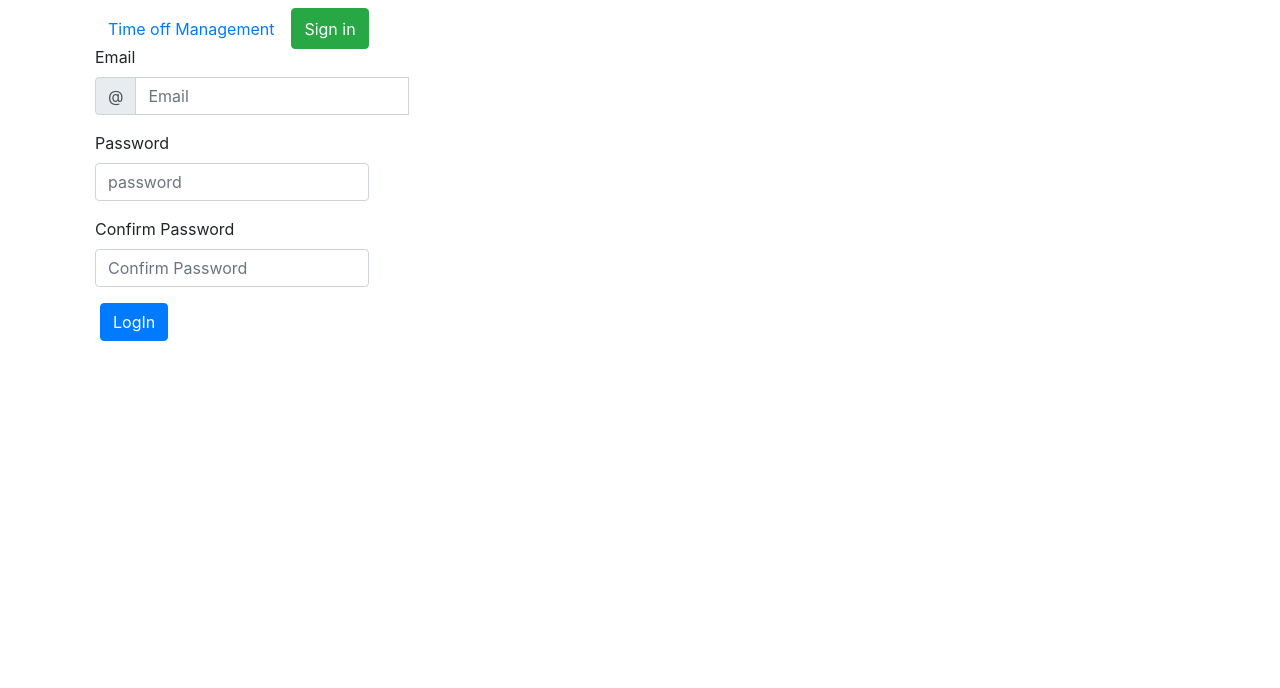
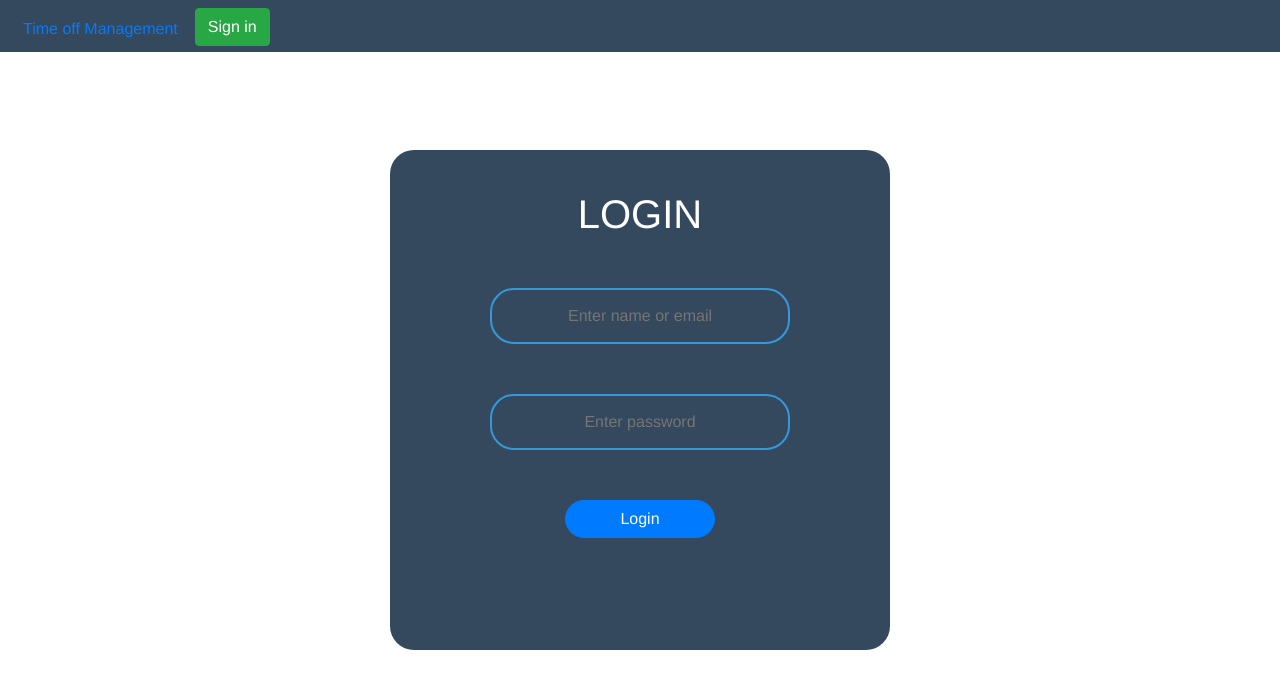
Before and after one commit to Oracle10gee/timeoff-app, a React (Create React App) app: page /Login in a window 1280 px wide. Shown: the top 688 px of the page. Built offline with nearby package versions, Linux system fonts and the light colour scheme; the HTML template or start-up script is replaced by a standard one.

Commit message:
new commit

```diff
--- a/src/App.css
+++ b/src/App.css
@@ -6,3 +6,61 @@
   width: 300px;
   height: 400px;
 } */
+
+
+
+
+.form-container{
+  margin: 0;
+  padding: 0;
+  font-family: sans-serif;
+  background: #34495e;
+}
+.box{
+  width: 500px;
+  height: 500px;
+  padding: 40px;
+  position: absolute;
+  top: 50%;
+  left: 50%;
+  transform: translate(-50%, -50%);
+  background: #34495e;
+  text-align: center;
+  border-radius: 24px;
+  font-family: 'Franklin Gothic Medium', 'Arial Narrow', Arial, sans-serif;
+}
+.box:hover{
+  box-shadow: 2px 5px 10px rgb(0, 255, 64);
+
+}
+.box h1{
+  color: white;
+  font-weight: 500;
+}
+.box input[type = "text"], .box input[type = "password"]{
+  border: 0;
+  background: none;
+  display: block;
+  margin: 50px auto;
+  text-align: center;
+  border: 2px solid #3498db;
+  padding: 14px 10px;
+  width: 300px;
+  outline: none;
+  color: white;
+  border-radius: 24px;
+  transition: 0.25s;
+}
+#button{
+  width: 150px;
+  border-radius: 24px;
+}
+.navbar{
+  background: #34495e;
+  padding-bottom: 15px;
+  font-family: 'Franklin Gothic Medium', 'Arial Narrow', Arial, sans-serif;
+}
+.box input[type = "text"]:focus, .box input[type = "password"]:focus{
+  width: 280px;
+  border-color: #2ecc71;
+}
--- a/src/LandingPage.js
+++ b/src/LandingPage.js
@@ -12,9 +12,9 @@ export default class LandingPage extends Component {
 
                 </Link>
                   <p class="card-text text-center"  >Open source, simple yet powerful absence management software for small and medium size business.</p>
-                  <p class='text-center'>Endorsed by&nbsp;<a href="https://bootstrapstudio.io/releases/app/4.1.2/#">hundreds&nbsp;</a>of software developers</p>
+                  <p class='text-center'>Endorsed by&nbsp;<a href="#">hundreds&nbsp;</a>of software developers</p>
                   <Link to="/SignUp">
-                  <button class="btn btn-success">Sign Up</button>
+                  <button class="btn btn-primary">Sign Up</button>
                   </Link>
                 </div>
 
--- a/src/Login.js
+++ b/src/Login.js
@@ -14,85 +14,116 @@
 
 
 
-import React, {Component} from 'react';
-import Form , {Col} from 'react-bootstrap/Form';
-import {Button} from 'react-bootstrap';
-import '../src/index.css';
-import InputGroup from 'react-bootstrap/InputGroup';
-import Navbar from "./Navbar";
+// import React, {Component} from 'react';
+// import Form , {Col} from 'react-bootstrap/Form';
+// import {Button} from 'react-bootstrap';
+// import '../src/index.css';
+// import InputGroup from 'react-bootstrap/InputGroup';
+// import Navbar from "./Navbar";
 
-class Login extends Component{
-    constructor(...args) {
-      super(...args);
+// class Login extends Component{
+//     constructor(...args) {
+//       super(...args);
 
-      this.state = { validated: false };
-      this.handleSubmit=this.handleSubmit.bind(this);
-    }
+//       this.state = { validated: false };
+//       this.handleSubmit=this.handleSubmit.bind(this);
+//     }
 
-    handleSubmit(event) {
-      const form = event.currentTarget;
-      if (form.checkValidity() === false) {
-        event.preventDefault();
-        event.stopPropagation();
-      }
-      this.setState({ validated: true });
-    }
+//     handleSubmit(event) {
+//       const form = event.currentTarget;
+//       if (form.checkValidity() === false) {
+//         event.preventDefault();
+//         event.stopPropagation();
+//       }
+//       this.setState({ validated: true });
+//     }
 
-      render(){
-        const { validated } = this.state;
-          return(
-        <div className="container">
-          <Navbar id="special" style={{float: "left"}}/>
-         <div>
-        <Form className="container"
-          noValidate
-          validated={validated}
-          onSubmit={e => this.handleSubmit(e)}
-        >
-          <Form.Row>
-            <Form.Group as={Col} md="4" controlId="validationCustomUsername">
-              <Form.Label>Email</Form.Label>
-              <InputGroup>
-                <InputGroup.Prepend>
-                  <InputGroup.Text id="inputGroupPrepend" pattern=".+@.+\..+" >@</InputGroup.Text>
-                </InputGroup.Prepend>
-                <Form.Control
-                  type="email"
-                  placeholder="Email"
-                  aria-describedby="inputGroupPrepend"
-                  required
-                />
-                <Form.Control.Feedback type="invalid">
-                  Please choose a valid email.
-                </Form.Control.Feedback>
-              </InputGroup>
-            </Form.Group>
-          </Form.Row>
-          <Form.Row>
-          <Form.Group as={Col} md="4" controlId="validationCustom03">
-              <Form.Label>Password</Form.Label>
-              <Form.Control type="password" min="6" max="10" placeholder="password" required />
-              <Form.Control.Feedback type="invalid">
-                Please provide a password
-              </Form.Control.Feedback>
-        </Form.Group>
-    </Form.Row>
+//       render(){
+//         const { validated } = this.state;
+//           return(
+//         <div className="container">
+//           <Navbar id="special" style={{float: "left"}}/>
+//          <div>
+//         <Form className="container"
+//           noValidate
+//           validated={validated}
+//           onSubmit={e => this.handleSubmit(e)}
+//         >
+//           <Form.Row>
+//             <Form.Group as={Col} md="4" controlId="validationCustomUsername">
+//               <Form.Label>Email</Form.Label>
+//               <InputGroup>
+//                 <InputGroup.Prepend>
+//                   <InputGroup.Text id="inputGroupPrepend" pattern=".+@.+\..+" >@</InputGroup.Text>
+//                 </InputGroup.Prepend>
+//                 <Form.Control
+//                   type="email"
+//                   placeholder="Email"
+//                   aria-describedby="inputGroupPrepend"
+//                   required
+//                 />
+//                 <Form.Control.Feedback type="invalid">
+//                   Please choose a valid email.
+//                 </Form.Control.Feedback>
+//               </InputGroup>
+//             </Form.Group>
+//           </Form.Row>
+//           <Form.Row>
+//           <Form.Group as={Col} md="4" controlId="validationCustom03">
+//               <Form.Label>Password</Form.Label>
+//               <Form.Control type="password" min="6" max="10" placeholder="password" required />
+//               <Form.Control.Feedback type="invalid">
+//                 Please provide a password
+//               </Form.Control.Feedback>
+//         </Form.Group>
+//     </Form.Row>
 
-          <Form.Row>
-          <Form.Group as={Col} md="4" controlId="validationCustom03">
-              <Form.Label>Confirm Password</Form.Label>
-              <Form.Control type="password" min="6" max="10" placeholder="Confirm Password" required />
-              <Form.Control.Feedback type="invalid">
-                Please confirm password
-              </Form.Control.Feedback>
-        </Form.Group>
-          </Form.Row>
-          <Button type="submit" bsStyle="success" >LogIn</Button>
-          </Form>
-        </div>
-    </div>
-          )
-      }
+//           <Form.Row>
+//           <Form.Group as={Col} md="4" controlId="validationCustom03">
+//               <Form.Label>Confirm Password</Form.Label>
+//               <Form.Control type="password" min="6" max="10" placeholder="Confirm Password" required />
+//               <Form.Control.Feedback type="invalid">
+//                 Please confirm password
+//               </Form.Control.Feedback>
+//         </Form.Group>
+//           </Form.Row>
+//           <Button type="submit" bsStyle="success" >LogIn</Button>
+//           </Form>
+//         </div>
+//     </div>
+//           )
+//       }
+//   }
+
+//   export default Login;
+
+
+
+
+
+
+
+
+
+
+
+
+import React, { Component } from 'react';
+import './App.css';
+import Navbar from './Navbar';
+
+export default class Login extends Component {
+  render() {
+    return (
+      <div className="form-container">
+        <Navbar/>
+        <form className="box">
+          <h1>LOGIN</h1>
+          <input type="text" placeholder="Enter name or email" name="" />
+          <input type="password" placeholder="Enter password" name="" />
+          <input type="submit" name="" value="Login" className="btn btn-primary" id="button" />
+        </form>
+      </div>
+    )
   }
-
-  export default Login;
+}
--- a/src/Navbar.js
+++ b/src/Navbar.js
@@ -1,4 +1,6 @@
-import React, { Component } from 'react'
+import React, { Component } from 'react';
+import {Link} from "react-router-dom";
+
 
 export default class Navbar extends Component {
   render() {
@@ -6,8 +8,10 @@ export default class Navbar extends Component {
       <div>
             <nav class="navbar">
                   <ul class="nav nav-tabs card-header-tabs">
-                  <li class="nav-item"><a class="nav-link" href="#">Time off Management</a></li>
+                  <Link to="/"><li class="nav-item"><a class="nav-link" href="#">Time off Management</a></li></Link>
+                  <Link to="/Login">
                   <button id="sign in" class="btn btn-success">Sign in</button>
+                  </Link>
                   </ul>
                </nav>
       </div>
```
